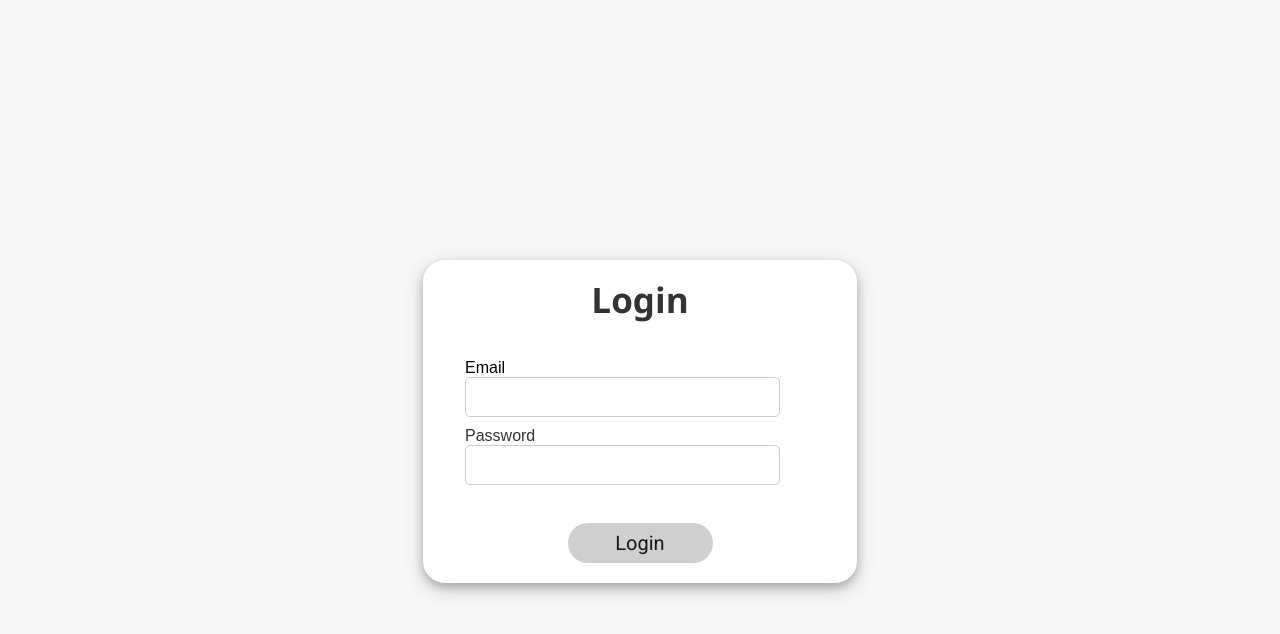
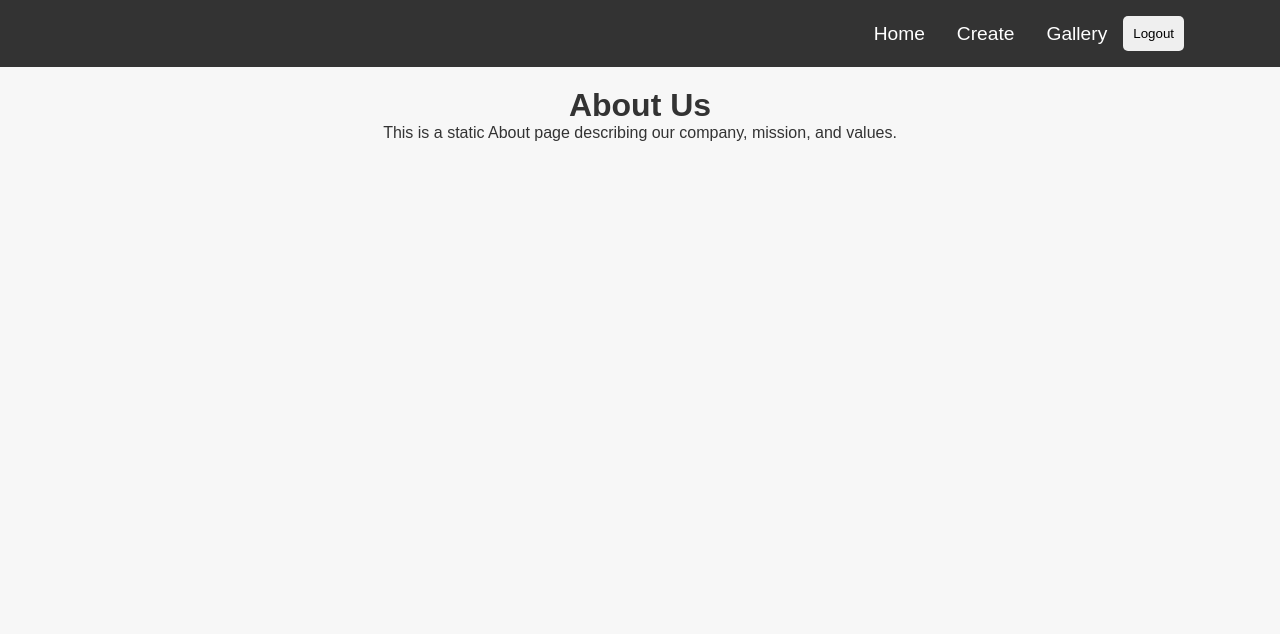
Before and after one commit to codecuriousai/react-project, a React (Create React App) app: page /home/about in a window 1280 px wide. Before the commit this address led to /login. Shown: the top 634 px of the page. Built offline with nearby package versions, Linux system fonts and the light colour scheme.

Commit message:
add static About page with content and routing

```diff
--- a/src/App.tsx
+++ b/src/App.tsx
@@ -9,6 +9,7 @@ import Home from './Pages/Home/Home';
 import ViewProduct from './Pages/Products/ViewProduct/ViewProduct';
 import { UserContext, UserDetailsContext } from './context/UserDetailsContext';
 import { UserDetails } from './types/User';
+import About from './Pages/About/About';
 
 interface ProtectedRouteProps {
   children: ReactNode;
@@ -63,6 +64,10 @@ function App() {
         {
           path: 'editProduct/:id',
           element: <CreateProduct />
+        },
+        {
+          path: 'about',
+          element: <About />
         }
       ]
     },
--- /dev/null
+++ b/src/Pages/About/About.tsx
@@ -0,0 +1,12 @@
+import React from 'react';
+
+const About = () => {
+  return (
+    <div style={{ padding: '20px' }}>
+      <h1>About Us</h1>
+      <p>This is a static About page describing our company, mission, and values.</p>
+    </div>
+  );
+};
+
+export default About;
```
